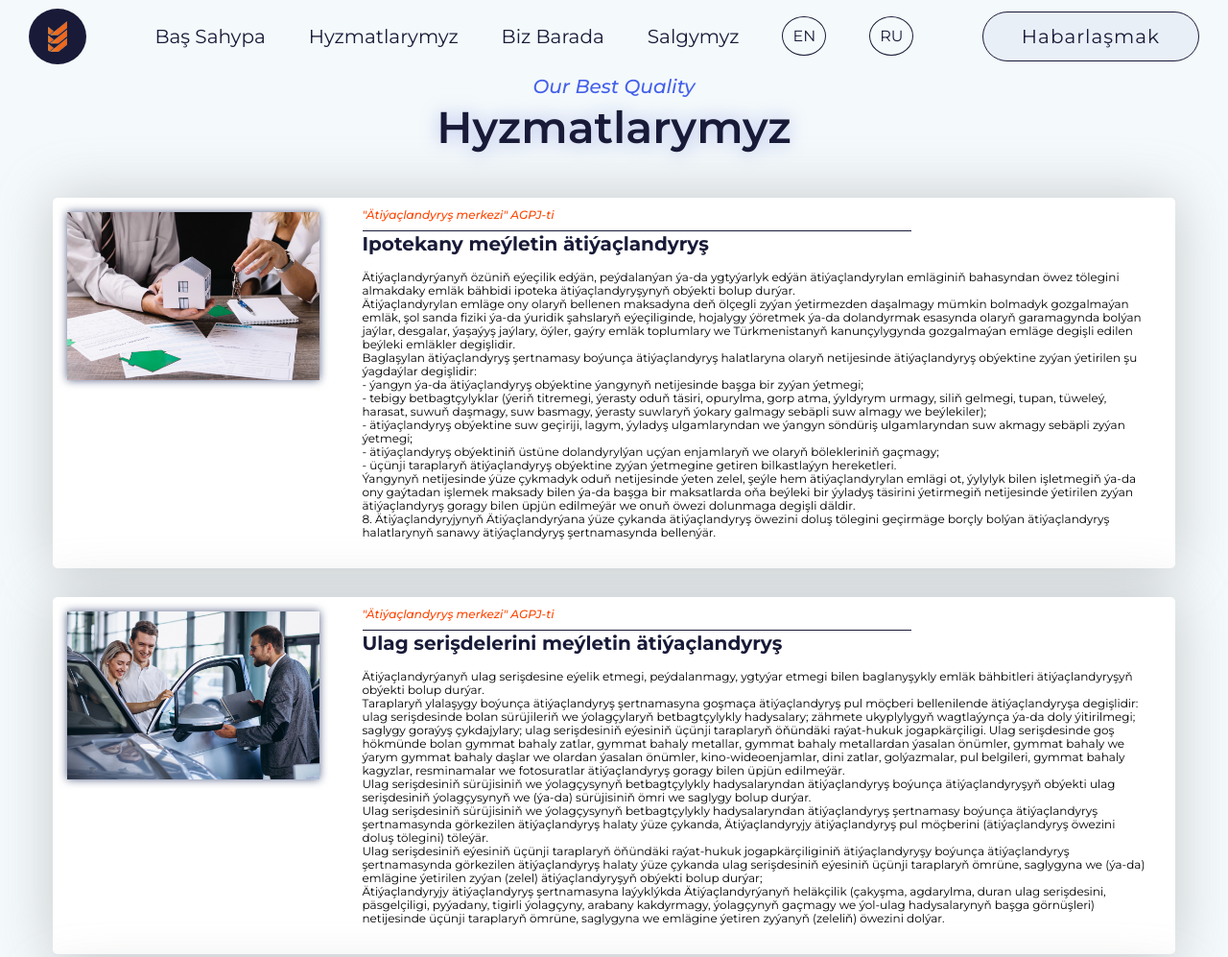
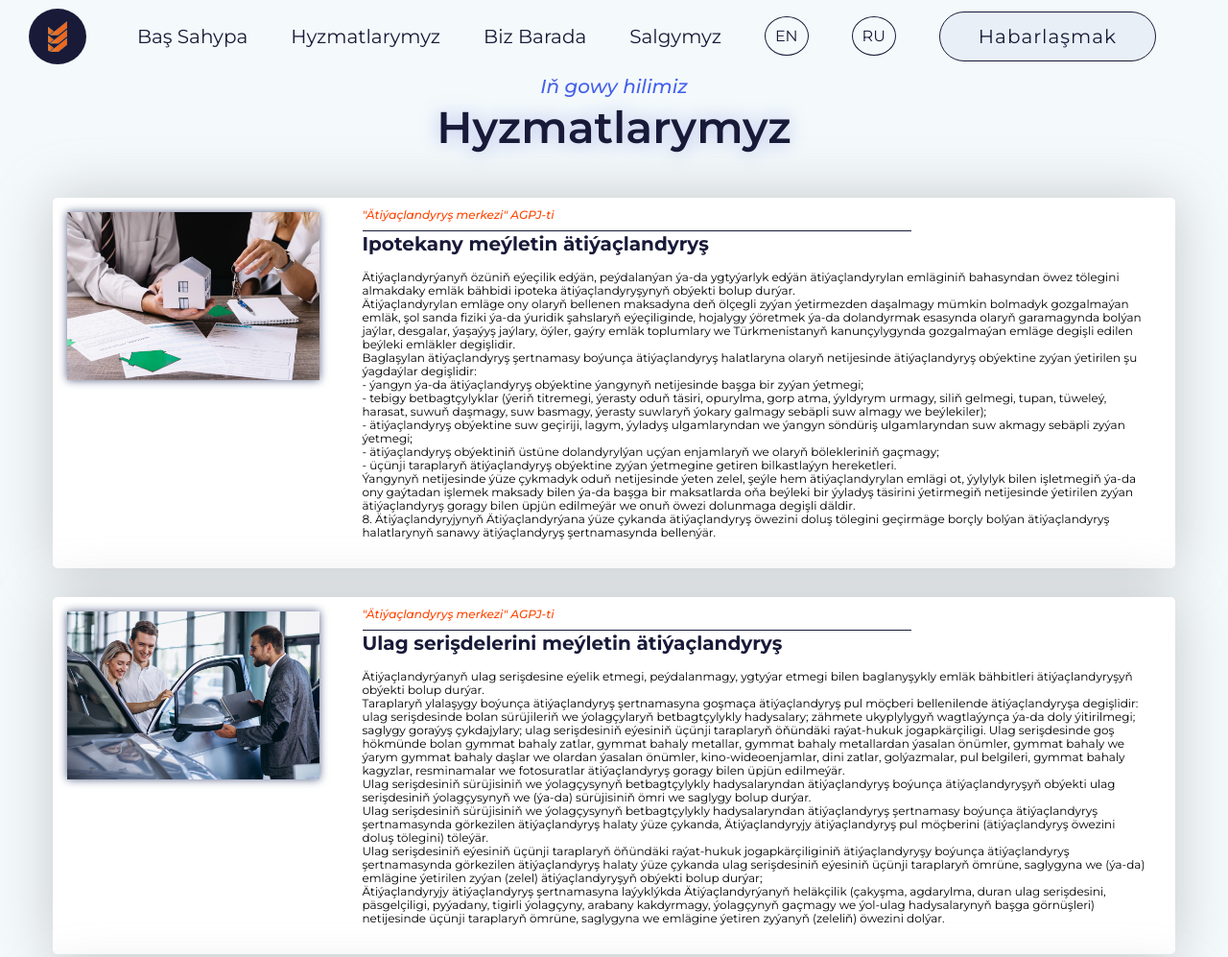
Before and after one commit to merjkulova/ins-center.github, a plain HTML site: page services-tm.html in a window 1280 px wide. Shown: the top 997 px of the page at 96% size. Drawn offline with nearby package versions, Linux system fonts and the light colour scheme.

Commit message:
Update services-tm.html

```diff
--- a/services-tm.html
+++ b/services-tm.html
@@ -47,18 +47,18 @@
                 </li>
                 <li><a class="menu__link lang" href="services-en.html">EN</a></li>
                 <li><a class="menu__link lang" href="services-ru.html">RU</a></li>
+                <li><a href="contact-us-tm.html" class="header__button">Habarlaşmak</a></li>
                 <li><span class="menu__arrow"></span></li>
               </ul>
             </nav>
           </div>
-          <a href="contact-us-tm.html" class="header__button">Habarlaşmak</a>
         </div>
       </header>
       <section class="services">
         <div class="services__container _container">
           <div class="services__body">
             <div class="services__subtitle element-animation _subtitle">
-              Our Best Quality
+              Iň gowy hilimiz
             </div>
             <div class="services__title element-animation _title">
               Hyzmatlarymyz
```
